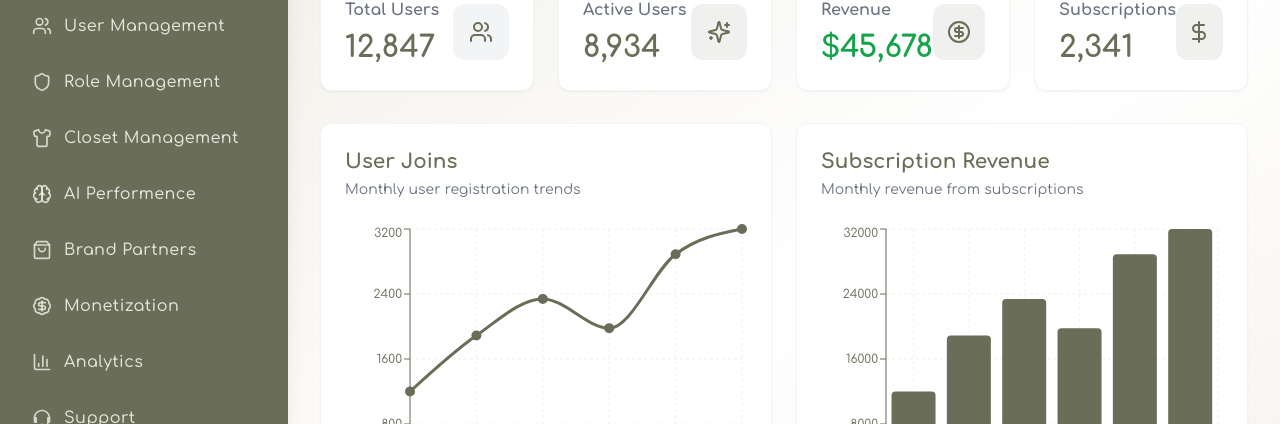
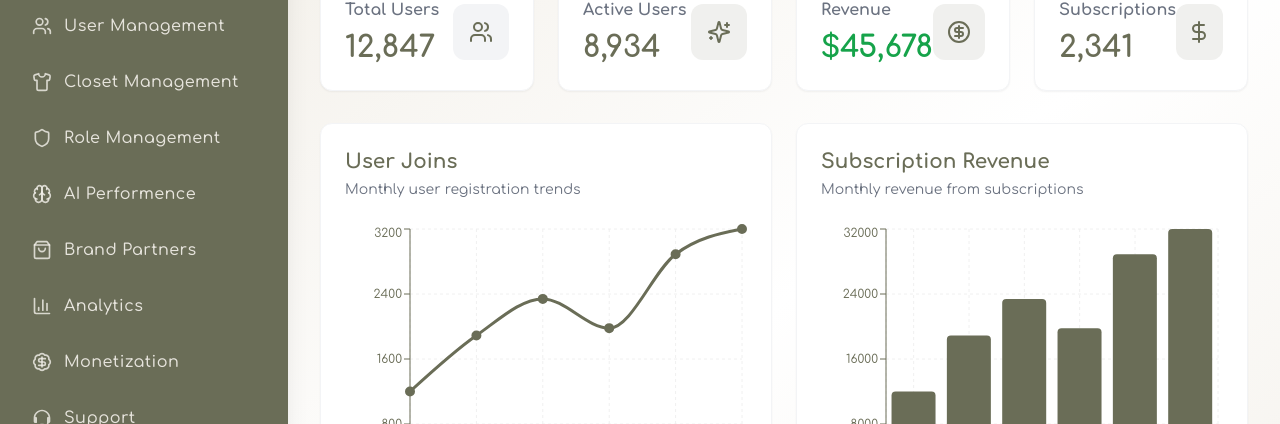
Before and after one commit to Shawon-Reza/watowear, a React (Vite) app: page /admin in a window 1280 px wide. Shown: the part 139-563 px from the top of the page. Built offline with nearby package versions, Linux system fonts and the light colour scheme; sample sign-in values are in the browser's storage.

Commit message:
refactor: Reorder "Role Management" and "Monetization" menu items in the dashboard navigation.

```diff
--- a/src/Pages/Dashboard/Dashborad.jsx
+++ b/src/Pages/Dashboard/Dashborad.jsx
@@ -47,12 +47,6 @@ export default function Dashboard({ children }) {
 					activePaths: ["/admin/user_management"],
 				},
 				{
-					name: "Role Management",
-					icon: <Shield size={20} />,
-					path: "/admin/role_management",
-					activePaths: ["/admin/role_management"],
-				},
-				{
 					name: "Closet Management",
 					icon: <Shirt size={20} />,
 					path: "/admin/closet_management",
@@ -62,6 +56,12 @@ export default function Dashboard({ children }) {
 						"/admin/fashion_management",
 						"/admin/closet_showcase",
 					],
+				},
+				{
+					name: "Role Management",
+					icon: <Shield size={20} />,
+					path: "/admin/role_management",
+					activePaths: ["/admin/role_management"],
 				},
 				{
 					name: "AI Performence",
@@ -76,17 +76,16 @@ export default function Dashboard({ children }) {
 					activePaths: ["/admin/brand_partners"],
 				},
 				{
+					name: "Analytics",
+					icon: <ChartColumn size={20} />,
+					path: "/admin/analytics",
+					activePaths: ["/admin/analytics"],
+				},
+				{
 					name: "Monetization",
 					icon: <BadgeDollarSign size={20} />,
 					path: "/admin/monetization",
 					activePaths: ["/admin/monetization"],
-				},
-
-				{
-					name: "Analytics",
-					icon: <ChartColumn size={20} />,
-					path: "/admin/analytics",
-					activePaths: ["/admin/analytics"],
 				},
 				{
 					name: "Support",
```
